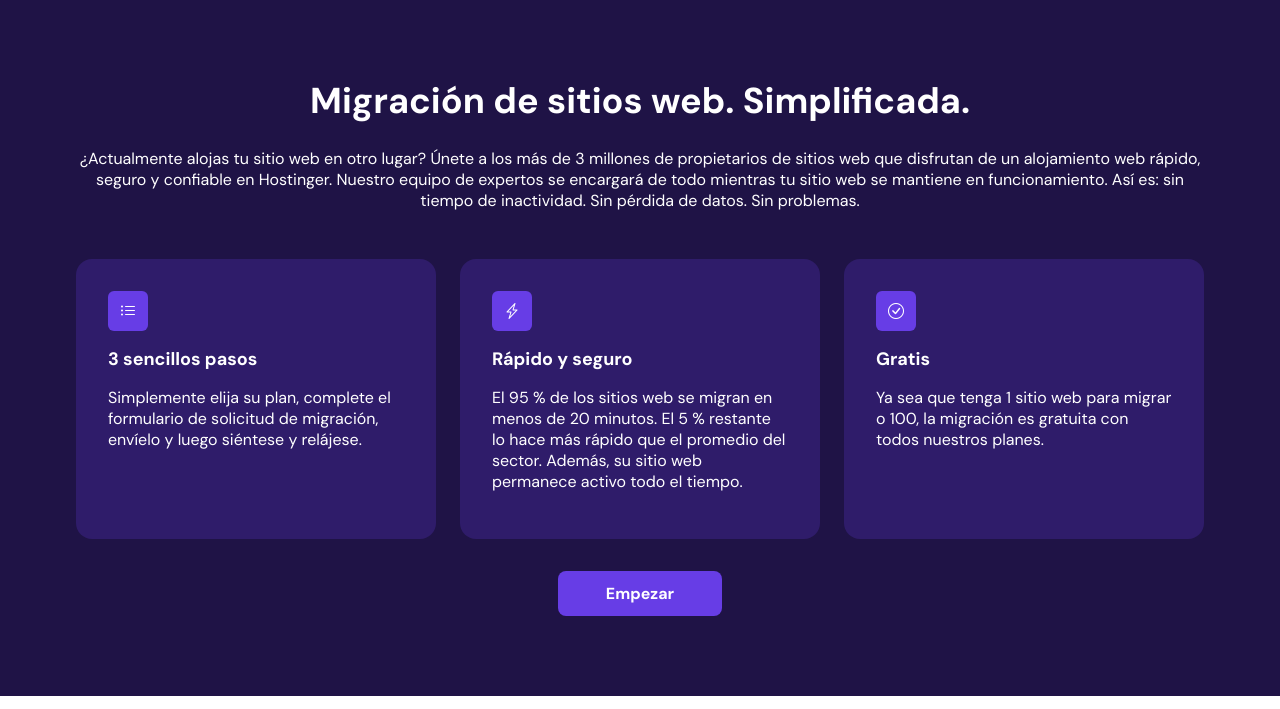
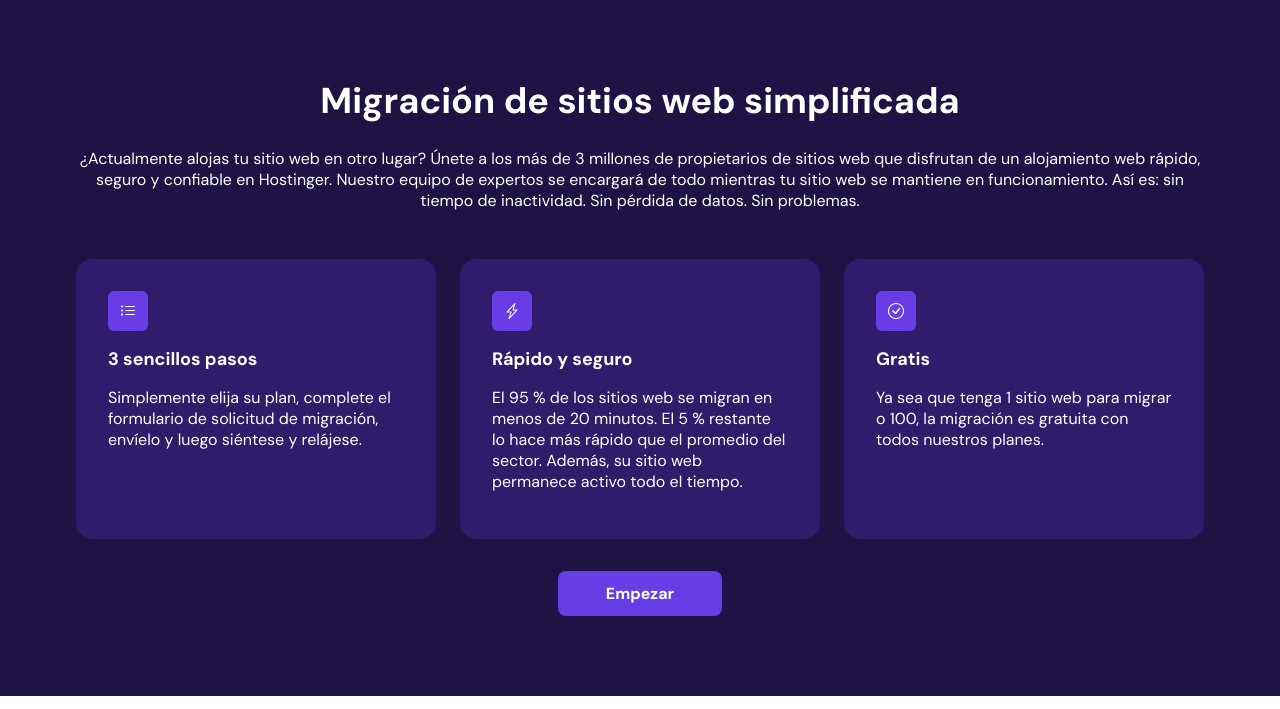
Before and after one commit to LouAdriMartins/Hostinger-Migracion, a plain HTML site: page index.html in a window 1280 px wide. Shown: the part 91-800 px from the top of the page. Drawn offline with nearby package versions, Linux system fonts and the light colour scheme; a web font is replaced by a local one.

Commit message:
cambio titulo

```diff
--- a/index.html
+++ b/index.html
@@ -63,7 +63,7 @@
         <section class="migracion">
             <div class="migracion__body">
                 <h2>
-                    Migración de sitios web. Simplificada.
+                    Migración de sitios web simplificada
                 </h2>
                 <p>¿Actualmente alojas tu sitio web en otro lugar? Únete a los más de 3 millones de propietarios de sitios web que disfrutan de un alojamiento web rápido, seguro y confiable en Hostinger. Nuestro equipo de expertos se encargará de todo mientras tu sitio web se mantiene en funcionamiento. Así es: sin tiempo de inactividad. Sin pérdida de datos. Sin problemas.</p>
             </div>
```
